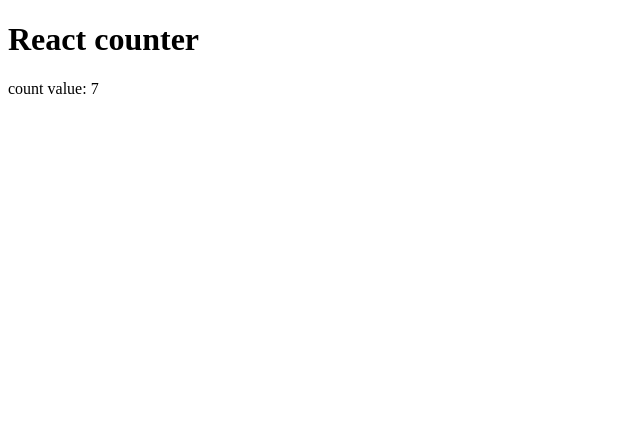
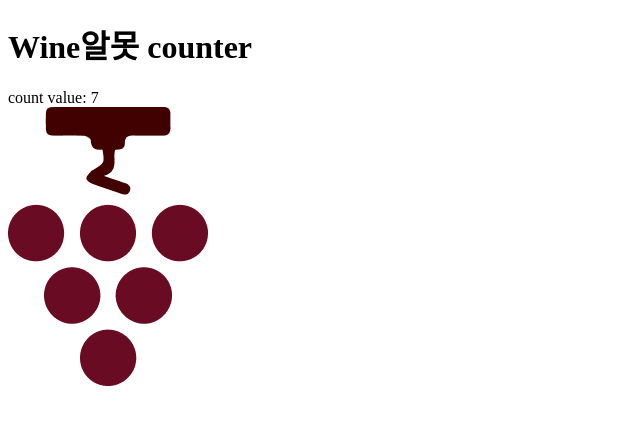
Before and after one commit to DoYonKim/testBed, a React app: page / in a window 1280 px wide. Shown: the top 424 px of the page, without its empty margins (0-640 px from the left). Built offline with nearby package versions, Linux system fonts and the light colour scheme.

Commit message:
Add rogo

```diff
--- a/src/component/Counter.tsx
+++ b/src/component/Counter.tsx
@@ -33,6 +33,7 @@
             <React.Fragment>
                 <h1>{name} counter</h1>
                 <div>count value: {count}</div>
+                <img src = "../public/img/logo.png"></img>
             </React.Fragment>
         )
     }
--- a/src/index.tsx
+++ b/src/index.tsx
@@ -2,4 +2,4 @@
 import * as ReactDOM from "react-dom"
 import Counter from "./component/Counter"
 
-ReactDOM.render(<Counter name="React" />, document.getElementById("app"))
+ReactDOM.render(<Counter name="Wine알못" />, document.getElementById("app"))
```
Also changed, not shown: 1 other file (tests, documents, lock files or other folders).
